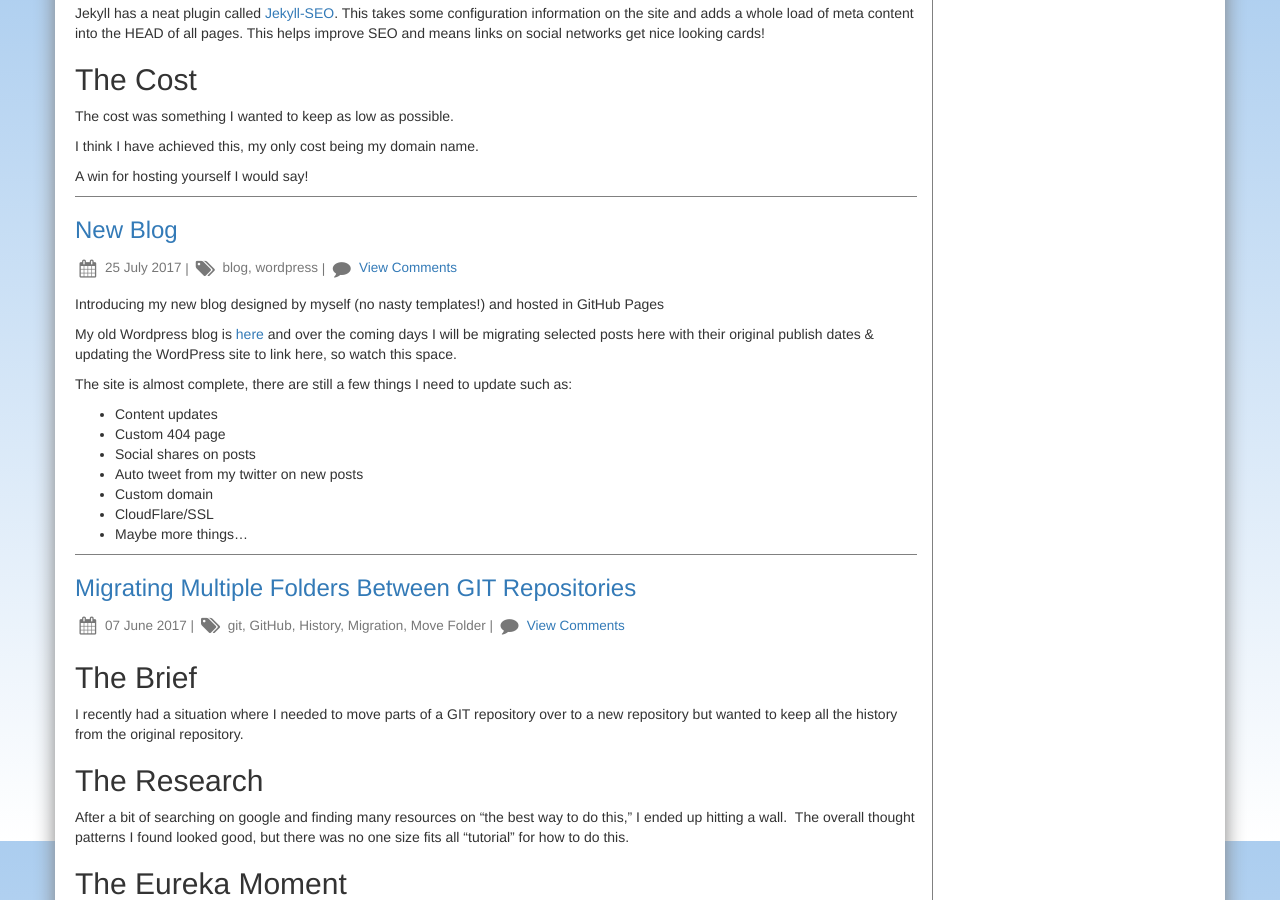
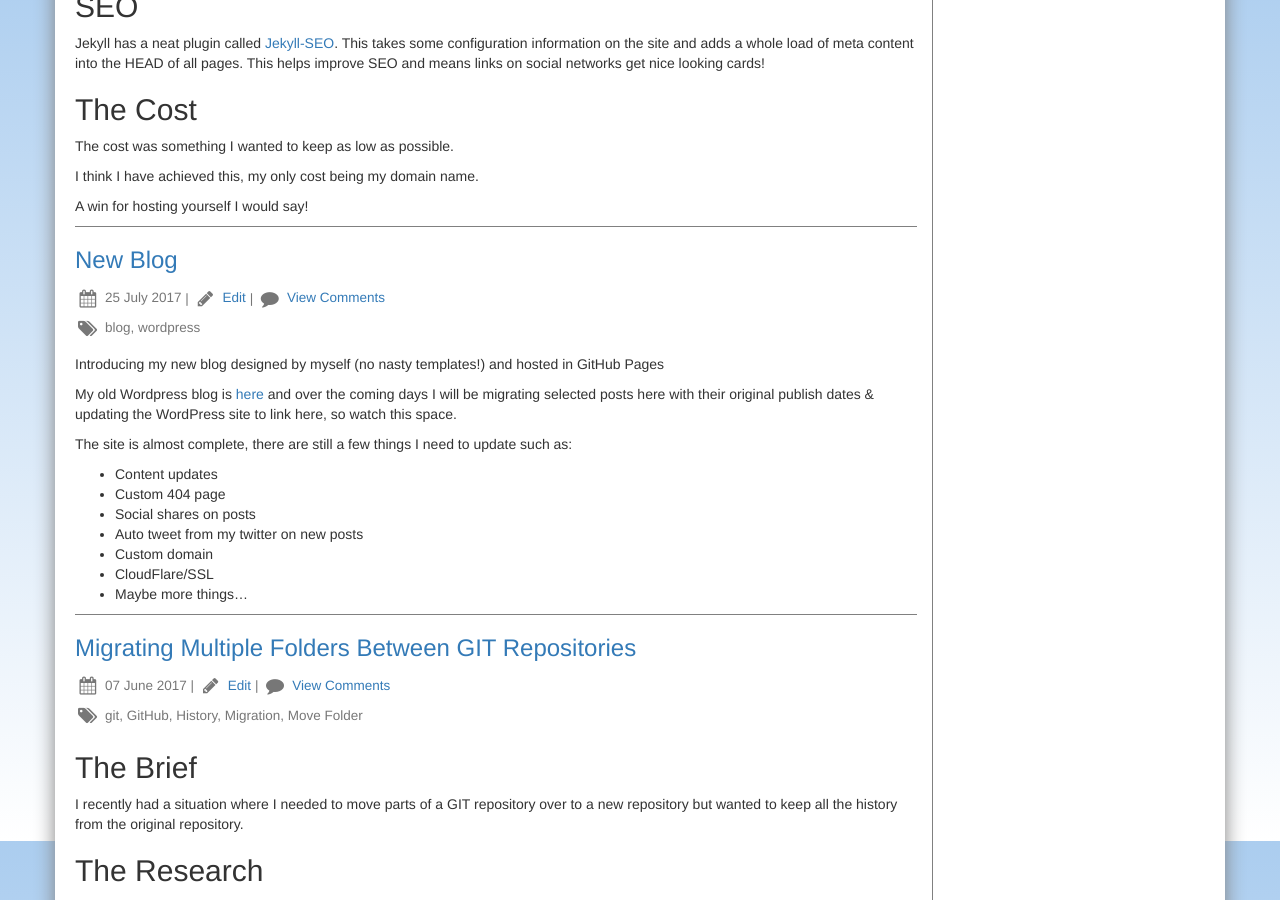
Before and after one commit to BlythMeister/blyth.me.uk, a Jekyll site: the page built from blog/index.html, in a window 1280 px wide and 900 px high, scrolled down 2759 px. Built offline with Jekyll 4.4.1, drawn with Linux system fonts in a browser that asks for light colours; the list of posts is cut into pages by our own code; comment, search, counter and statistics services are not loaded; some of the changed text lies outside the part shown.

Commit message:
Attempt to add edit to posts

```diff
--- a/_includes/postmeta.html
+++ b/_includes/postmeta.html
@@ -1,15 +1,23 @@
+{% if post.url %}
+  {% assign path = post.path %}
+{% else %}
+  {% assign path = page.path %}
+{% endif %}
+
 <small>
     <span class="date"><i class="fa fa-calendar">&nbsp;</i>{{ post.date | date: "%d %B %Y" }}</span>
+    <span> | </span>
+    <span class="edit"><i class="fa fa-pencil">&nbsp;</i><a href="https://github.com/BlythMeister/blyth.me.uk/edit/gh-pages/{{ path }}">Edit</a></span>
+    {% if post.comments %}
+    <span> | </span>
+    <span class="comments"><i class="fa fa-comment">&nbsp;</i><a href="{{ post.url }}#disqus_thread">View Comments</a></span>
+    {% endif %}
     {% if post.tags.size > 0 %}
-    <span> | </span>
+    <br />
     {% if post.tags.size > 1 %}
     <span class="tags"><i class="fa fa-tags">&nbsp;</i>{{ post.tags | join: ', ' }}</span>
     {% else %}
     <span class="tags"><i class="fa fa-tag">&nbsp;</i>{{ post.tags }}</span>
     {% endif %}
     {% endif %}
-    {% if post.comments %}
-    <span> | </span>
-    <span class="comments"><i class="fa fa-comment">&nbsp;</i><a href="{{ post.url }}#disqus_thread">View Comments</a></span>
-    {% endif %}
 </small>
```
